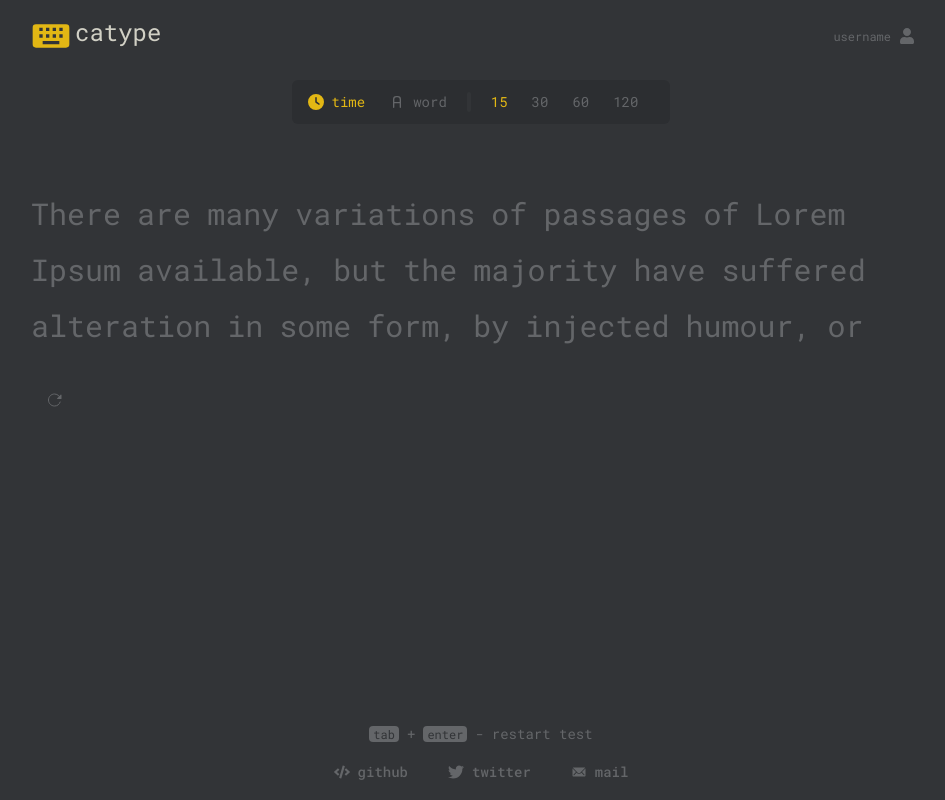
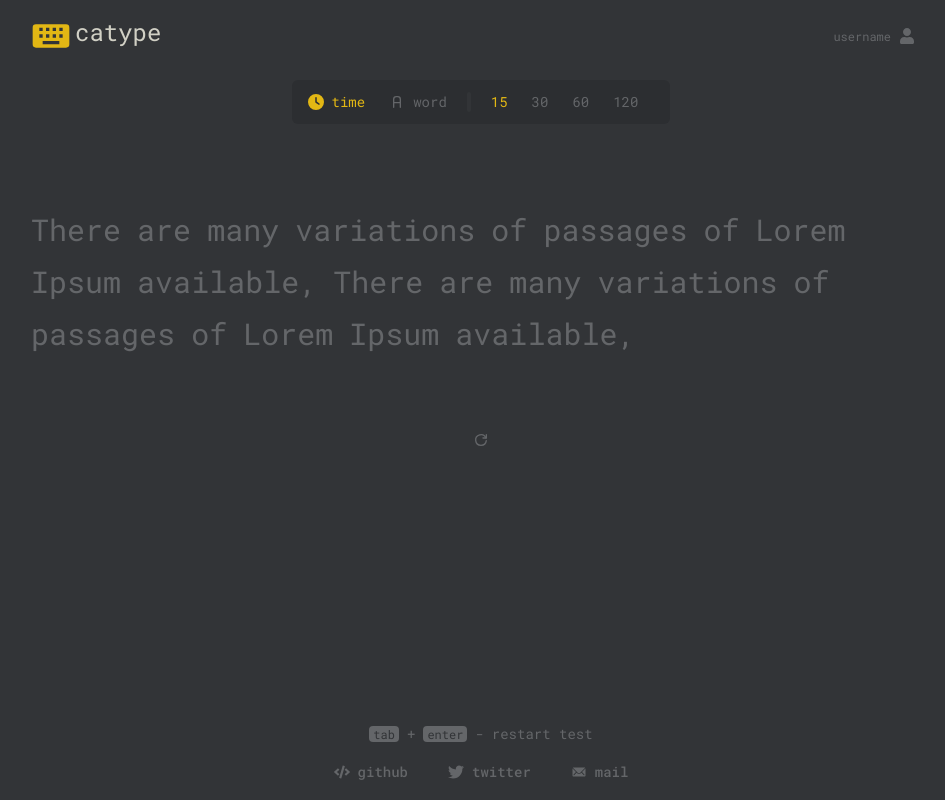
Before and after one commit to saikiranpatil/catype, a React (Vite) app: page / in a window 1280 px wide. Shown: the whole page, without its empty margins (159-1104 px from the left). Built offline with nearby package versions, Linux system fonts and the light colour scheme.

Commit message:
feat: carot positioning with basic summary page on typing end, with typing mode

```diff
--- a/src/App.tsx
+++ b/src/App.tsx
@@ -1,9 +1,24 @@
+import { createContext, useEffect, useState } from "react";
 import Board from "./components/Board/Board";
 import Footer from "./components/Footer/Footer";
 import Header from "./components/Header/Header";
+import { TypingModeContext } from "./hooks/useTypingMode";
+
 
 function App() {
+  const [typingMode, setTypingMode] = useState(false);
+  useEffect(() => {
+    const handleMouseMove = ()=>setTypingMode(false);
+
+    window.addEventListener("mousemove", handleMouseMove);
+    return () => {
+      window.removeEventListener("mousemove", handleMouseMove);
+    }
+  }, []);
+
+
   return (
+    <TypingModeContext.Provider value={{ typingMode, setTypingMode }}>
       <div className="bg-bg text-sub">
         <div className="max-w-[900px] mx-auto h-[100vh] w-full grid grid-rows-[max-content_auto_max-content] grid-cols-1 justify-center pt-4 pb-2 gap-y-8">
           <Header />
@@ -11,6 +26,7 @@ function App() {
           <Footer />
         </div>
       </div>
+    </TypingModeContext.Provider>
   );
 }
 
--- a/src/components/Board/Board.tsx
+++ b/src/components/Board/Board.tsx
@@ -1,15 +1,23 @@
 import { useEffect, useRef, useState } from "react";
-import { IoReload } from "react-icons/io5"
+import { IoReloadSharp } from "react-icons/io5"
 import { Button } from "../ui/button";
 import BoardWord from "./BoardWord";
+import TypingSummary from "../TypingSummary";
+import { cn } from "@/lib/utils";
+import { useTypingMode } from "@/hooks/useTypingMode";
+import { TbReload } from "react-icons/tb";
 
-const actualText = "There are many variations of passages of Lorem Ipsum available, but the majority have suffered alteration in some form, by injected humour, or randomised words which don't look even slightly believable. If you are going to use a passage of Lorem Ipsum, you need to be sure there isn't anything embarrassing hidden in the middle of text. All the Lorem Ipsum generators on the Internet tend to repeat predefined chunks as necessary, making this the first true generator on the Internet. It uses a dictionary of over 200 Latin words, combined with a handful of model sentence structures, to generate Lorem Ipsum which looks reasonable. The generated Lorem Ipsum is therefore always free from repetition, injected humour, or non-characteristic words etc.";
-
+const actualText = "There are many variations of passages of Lorem Ipsum available, There are many variations of passages of Lorem Ipsum available,";
 const Board = () => {
   const boardRef = useRef<HTMLInputElement | null>(null);
   const caretRef = useRef<HTMLInputElement | null>(null);
+  const wordsRef = useRef<HTMLDivElement[]>([]);
 
   const [typedText, setTypedText] = useState("");
+  const [startIdx, setStartIdx] = useState(0);
+
+  const { typingMode, setTypingMode } = useTypingMode();
+
 
   const actualTextArray = actualText.split(" ");
   const typedTextArray = typedText.split(" ");
@@ -17,18 +25,93 @@ const Board = () => {
   const textIdx = typedTextArray.filter(word => word !== " ").length - 1;
 
   const handleTextChange = (e: React.ChangeEvent<HTMLInputElement>) => {
-    const newTypedText = e.target.value.replace(/  +/g, ' ');
+    setTypingMode(true);
+
+    const typedText = e.target.value;
+    const newTypedText = typedText.replace(/  +/g, ' ');
     setTypedText(newTypedText);
+  }
+
+  const resetTyping = () => {
+    setTypingMode(false);
+    setStartIdx(0);
+    setTypedText("");
   }
 
   useEffect(() => {
     boardRef.current?.focus();
   }, []);
 
+  useEffect(() => {
+    wordsRef.current = wordsRef.current.splice(0, actualTextArray.length);
+  }, [actualTextArray]);
+
+  useEffect(() => {
+    if (!caretRef.current || textIdx >= actualTextArray.length || !wordsRef.current[textIdx]) return;
+
+
+    const { left, top } = wordsRef.current[textIdx].getBoundingClientRect();
+
+    caretRef.current.style.top = `${top}px`;
+    caretRef.current.style.left = `${left + (typedTextArray.length ? typedTextArray[typedTextArray.length - 1].length * 18 : 0)}px`;
+  }, [typedTextArray, textIdx]);
+
+  useEffect(() => {
+    let count = 0;
+
+    for (let idx = 0; idx <= textIdx; idx++) {
+      if (!wordsRef.current[idx] || !caretRef.current) continue;
+
+      const { y: wordY } = wordsRef.current[idx].getBoundingClientRect();
+      const { y: caretY } = caretRef.current.getBoundingClientRect();
+
+      if (wordY + 80 < caretY) {
+        count++;
+      }
+    }
+
+    setStartIdx(startIdx => startIdx + count);
+  }, [textIdx]);
+
+  if (typedTextArray.length > actualTextArray.length && typedText.slice(-1) === " ") {
+    return (
+      <>
+        <TypingSummary actualText={actualText} typedText={typedText} />
+        <div className="flex justify-center items-center">
+          <Button size="icon" onClick={resetTyping}>
+            <IoReloadSharp />
+          </Button>
+        </div>
+      </>
+
+    );
+  }
+
   return (
     <main onClick={() => boardRef.current?.focus()}>
-      <div id="main" className="h-40 w-full overflow-y-hidden mt-10 mb-6 relative">
+      <div id="main" className="w-full overflow-y-hidden mb-6 h-60">
         <span id="caret" ref={caretRef} className="bg-main h-10 w-[3px] absolute left-0 animate-[blink_1s_ease-in-out_infinite] rounded-full" />
+        <div id="timer" className={cn("text-main text-4xl pb-4  opacity-0", typingMode && "opacity-100")}>
+          2/12
+        </div>
+        <button className="font-normal border-0 outline-0 cursor-auto flex justify-start items-start flex-wrap gap-y-4 text-3xl">
+          {actualTextArray.slice(startIdx).map((word, wordIdx) => {
+            const slicedIdx = startIdx + wordIdx;
+            return (
+              <div
+                className={`${(textIdx > slicedIdx) && (word.length > typedTextArray[slicedIdx].length) ? "underline" : ""} underline-offset-2 decoration-error mr-4`}
+                ref={(el: HTMLDivElement) => wordsRef.current[slicedIdx] = el}
+              >
+                <BoardWord
+                  key={"wordIdx-" + slicedIdx + "-word-" + word}
+                  actualWord={word}
+                  typedWord={slicedIdx < typedTextArray.length ? typedTextArray[slicedIdx] : ""}
+                  isEnd={slicedIdx === textIdx}
+                />
+              </div>
+            );
+          })}
+        </button>
         <input
           type="text"
           className="absolute z-[-1]"
@@ -36,22 +119,12 @@ const Board = () => {
           ref={boardRef}
           onChange={handleTextChange}
         />
-        <button className="font-normal border-0 outline-0 cursor-auto flex justify-start items-start flex-wrap gap-y-5 text-3xl">
-          {actualTextArray.map((word, wordIdx) => (
-            <div className={`${(textIdx > wordIdx) && (word.length > typedTextArray[wordIdx].length) ? "underline" : ""} underline-offset-2 decoration-error mr-4`}>
-              <BoardWord
-                key={"wordIdx-" + wordIdx + "-word-" + word}
-                actualWord={word}
-                typedWord={wordIdx < typedTextArray.length ? typedTextArray[wordIdx] : ""}
-                isEnd={wordIdx === textIdx}
-              />
-            </div>
-          ))}
-        </button>
       </div>
-      <Button>
-        <IoReload size={24} className="mx-auto m-2" />
-      </Button>
+      <div className="flex justify-center items-center">
+        <Button size="icon" onClick={resetTyping}>
+          <TbReload />
+        </Button>
+      </div>
     </main>
   )
 }
--- a/src/components/Footer/Footer.tsx
+++ b/src/components/Footer/Footer.tsx
@@ -1,9 +1,11 @@
+import { useTypingMode } from "@/hooks/useTypingMode";
 import FooterLinks from "./FooterLinks"
 import Shortcuts from "./Shortcuts"
 
 const Footer = () => {
+  const { typingMode } = useTypingMode();
   return (
-    <footer >
+    <footer className={` ${typingMode ? "opacity-0" : ""}`}>
       <Shortcuts />
       <FooterLinks />
     </footer>
--- a/src/components/Header/Menu.tsx
+++ b/src/components/Header/Menu.tsx
@@ -1,5 +1,7 @@
 import { Button } from "@/components/ui/button"
+import { useTypingMode } from "@/hooks/useTypingMode";
 import { cn } from "@/lib/utils"
+import { useEffect } from "react";
 import { IconType } from "react-icons";
 import { FaClock } from "react-icons/fa6";
 import { TbLetterA } from "react-icons/tb";
@@ -50,8 +52,13 @@ const menuList: menuItemProps[][] = [
 ]
 
 const Menu = () => {
+    const { typingMode } = useTypingMode();
+    useEffect(() => {
+        console.log(typingMode);
+    }, [typingMode]);
+
     return (
-        <div className="flex gap-4 items-center justify-center">
+        <div className={`flex gap-4 items-center justify-center ${typingMode ? "opacity-0" : ""}`}>
             <div className="bg-sub-alt rounded-md flex p-1">
                 {menuList.map((menuItems, menuListIdx) => (
                     <div key={"menu-list-idx-" + menuListIdx} className="flex [&:not(:last-child)]:after:w-1 [&:not(:last-child)]:after:relative after:right-0 after:w-0 after:bg-bg after:m-2 after:rounded-sm">
--- a/src/components/Header/Navbar.tsx
+++ b/src/components/Header/Navbar.tsx
@@ -1,17 +1,19 @@
 import { Button } from "@/components/ui/button"
+import { useTypingMode } from "@/hooks/useTypingMode";
 import { BiSolidKeyboard } from "react-icons/bi"
 import { FaUser } from "react-icons/fa"
 
 const Navbar = () => {
+    const { typingMode } = useTypingMode();
     return (
         <nav className="flex justify-between items-center">
             <div id="logo" className="flex gap-1">
-                <BiSolidKeyboard className="h-10 w-auto text-main" />
-                <span className="text-2xl text-text">
+                <BiSolidKeyboard className={`h-10 w-auto ${typingMode ? "text-sub" : "text-main"}`} />
+                <span className={`text-2xl ${typingMode ? "text-sub" : "text-text"}`}>
                     catype
                 </span>
             </div>
-            <Button className="flex gap-2 items-center text-xs font-normal">
+            <Button className={`flex gap-2 items-center text-xs font-normal ${typingMode ? "opacity-0" : ""}`}>
                 <span>username</span>
                 <FaUser />
             </Button>
--- /dev/null
+++ b/src/components/TypingSummary.tsx
@@ -0,0 +1,14 @@
+interface TypingSummaryProps {
+    typedText: string;
+    actualText: string;
+}
+const TypingSummary = ({ typedText, actualText }: TypingSummaryProps) => {
+    return (
+        <>
+            <div>{typedText}</div>
+            <div>{actualText}</div>
+        </>
+    )
+}
+
+export default TypingSummary
--- /dev/null
+++ b/src/hooks/useTypingMode.ts
@@ -0,0 +1,16 @@
+import { createContext, useContext } from "react";
+
+interface TypingModeContextProps {
+    typingMode: boolean;
+    setTypingMode: React.Dispatch<React.SetStateAction<boolean>>
+}
+
+export const TypingModeContext = createContext<TypingModeContextProps | null>(null);
+
+export const useTypingMode = () => {
+    const context = useContext(TypingModeContext);
+    if (!context) {
+        throw new Error("useTypingMode must be used within TypingModeContext.Provider");
+    }
+    return context;
+};
```
Lines whose indentation alone changed are shown as unchanged.
